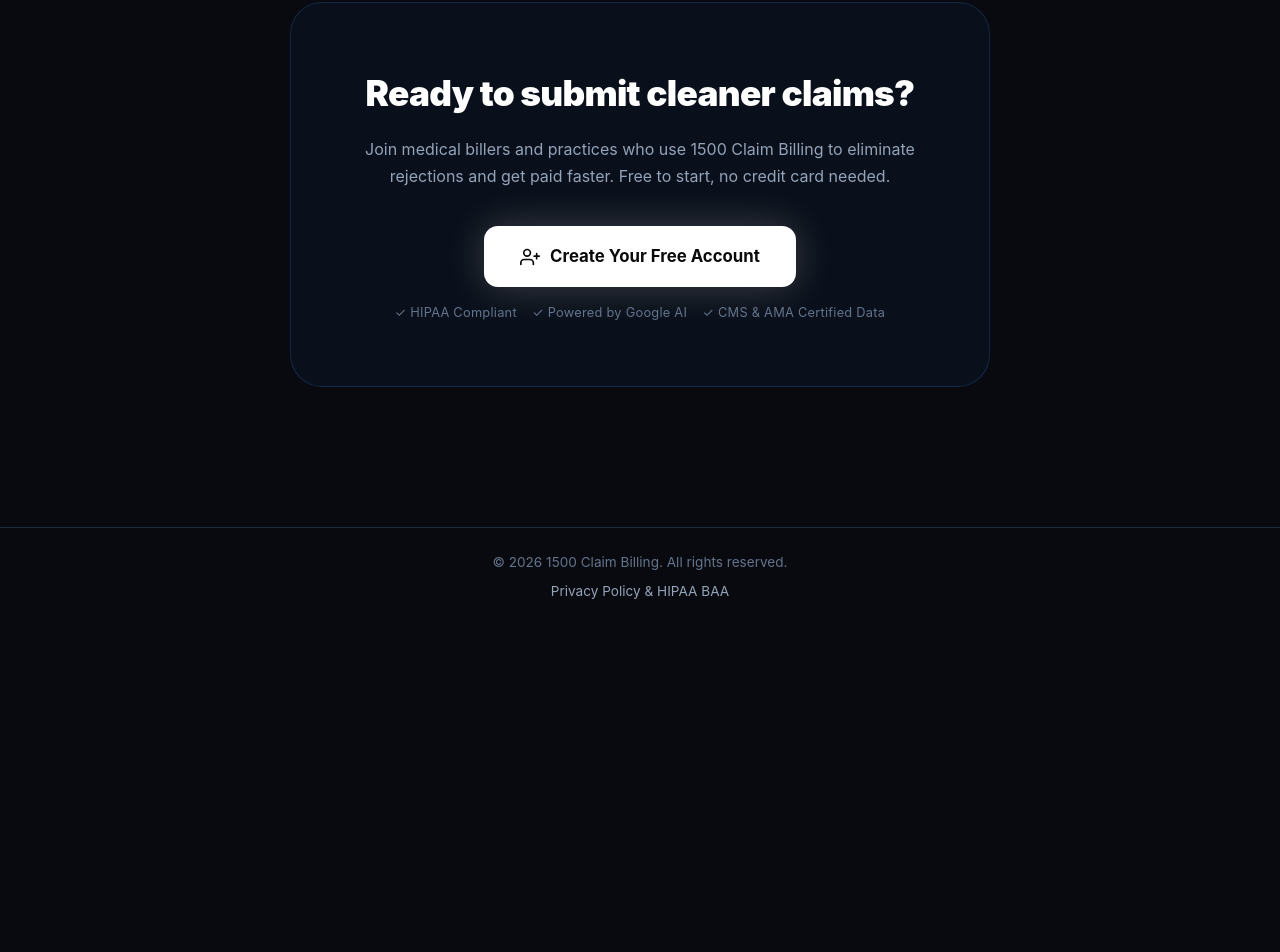
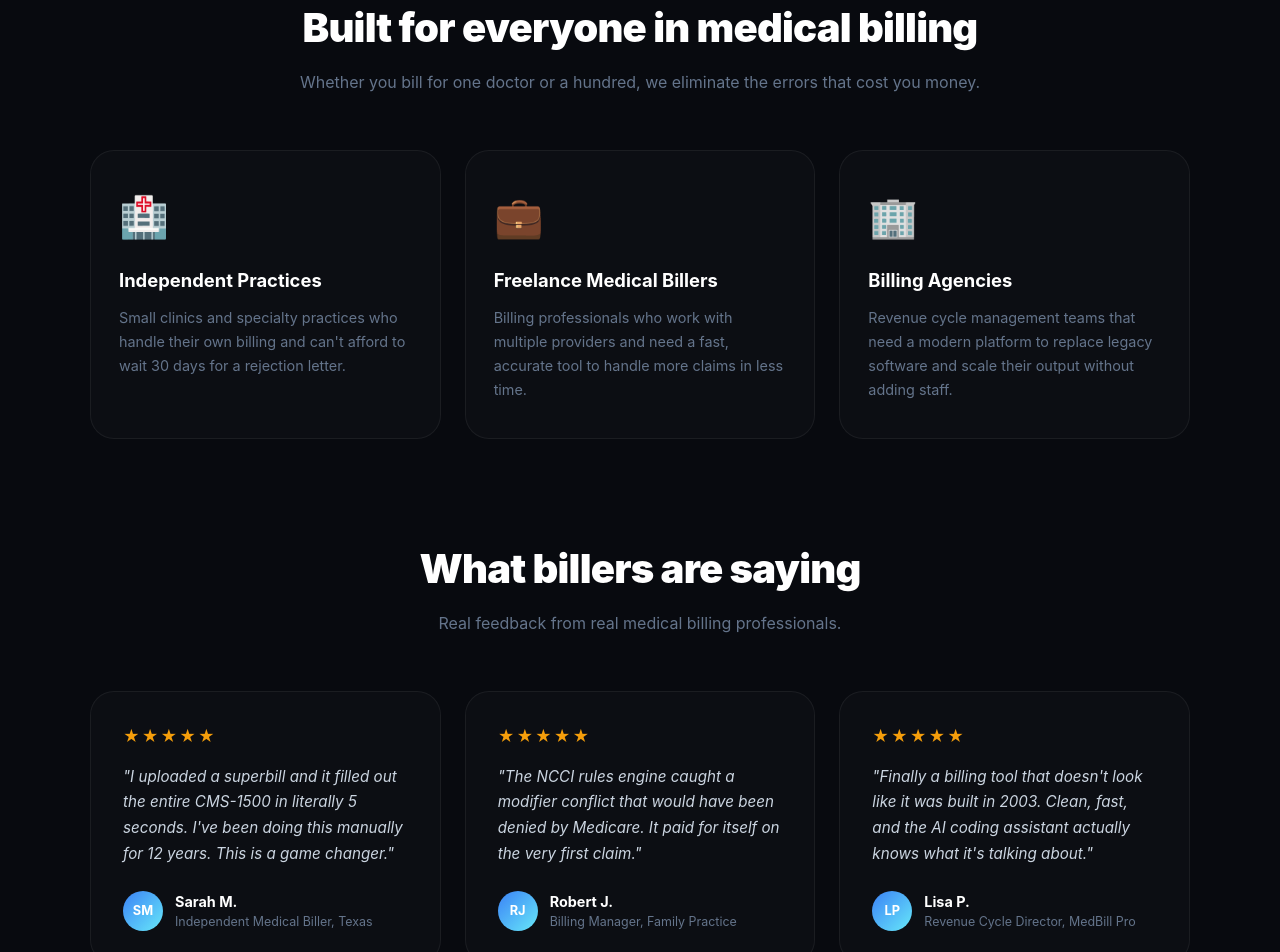
Before and after one commit to kadiapp/cms_saas, a Next.js app: page / in a window 1280 px wide. Shown: the part 2480-3432 px from the top of the page. Before the commit the page ends 3105 px from the top, so only its background shows below. Built offline with nearby package versions, Linux system fonts and the light colour scheme; no server answers.

Commit message:
feat: Fix equal-height How it Works steps, add Who Is It For and Testimonials sections

```diff
--- a/src/app/landing.css
+++ b/src/app/landing.css
@@ -304,19 +304,19 @@
 
 .landing-steps {
   display: flex;
-  align-items: flex-start;
+  align-items: stretch;
   justify-content: center;
   gap: 0;
 }
 
 .landing-step {
   flex: 1;
-  max-width: 280px;
+  max-width: 300px;
   display: flex;
   flex-direction: column;
   align-items: center;
   text-align: center;
-  padding: 36px 24px;
+  padding: 36px 24px 32px;
   background: rgba(255,255,255,0.02);
   border: 1px solid rgba(255,255,255,0.06);
   border-radius: 24px;
@@ -369,14 +369,40 @@
 .landing-step-arrow {
   color: #334155;
   padding: 0 12px;
-  margin-top: 80px;
+  display: flex;
+  align-items: center;
+  justify-content: center;
   flex-shrink: 0;
 }
 
 @media (max-width: 768px) {
-  .landing-steps { flex-direction: column; align-items: center; gap: 32px; }
-  .landing-step { max-width: 100%; }
-  .landing-step-arrow { transform: rotate(90deg); margin: 0; }
+  .landing-steps {
+  display: flex;
+  align-items: stretch;
+  justify-content: center;
+  gap: 0;
+}
+  .landing-step {
+  flex: 1;
+  max-width: 300px;
+  display: flex;
+  flex-direction: column;
+  align-items: center;
+  text-align: center;
+  padding: 36px 24px 32px;
+  background: rgba(255,255,255,0.02);
+  border: 1px solid rgba(255,255,255,0.06);
+  border-radius: 24px;
+  position: relative;
+}
+  .landing-step-arrow {
+  color: #334155;
+  padding: 0 12px;
+  display: flex;
+  align-items: center;
+  justify-content: center;
+  flex-shrink: 0;
+}
 }
 
 /* ---- Bottom CTA ---- */
@@ -412,3 +438,134 @@
 @media (max-width: 768px) {
   .landing-bottom-cta { padding: 40px 24px; }
 }
+
+
+/* ---- Who Is It For ---- */
+.landing-who-wrapper {
+  width: 100%;
+  max-width: 1100px;
+  margin-top: 100px;
+  text-align: center;
+  position: relative;
+  z-index: 1;
+}
+
+.landing-who-grid {
+  display: grid;
+  grid-template-columns: repeat(3, 1fr);
+  gap: 24px;
+  margin-top: 0;
+}
+
+.landing-who-card {
+  padding: 36px 28px;
+  background: rgba(255,255,255,0.02);
+  border: 1px solid rgba(255,255,255,0.06);
+  border-radius: 24px;
+  text-align: left;
+  transition: border-color 0.3s, transform 0.2s;
+}
+
+.landing-who-card:hover {
+  border-color: rgba(59,130,246,0.3);
+  transform: translateY(-4px);
+}
+
+.landing-who-icon {
+  font-size: 2.5rem;
+  margin-bottom: 20px;
+}
+
+.landing-who-title {
+  font-size: 1.15rem;
+  font-weight: 700;
+  color: #fff;
+  margin-bottom: 12px;
+}
+
+.landing-who-desc {
+  font-size: 0.9rem;
+  color: #64748b;
+  line-height: 1.65;
+}
+
+@media (max-width: 768px) {
+  .landing-who-grid { grid-template-columns: 1fr; }
+}
+
+/* ---- Testimonials ---- */
+.landing-testimonials-wrapper {
+  width: 100%;
+  max-width: 1100px;
+  margin-top: 100px;
+  text-align: center;
+  position: relative;
+  z-index: 1;
+}
+
+.landing-testimonials {
+  display: grid;
+  grid-template-columns: repeat(3, 1fr);
+  gap: 24px;
+}
+
+.landing-testimonial-card {
+  padding: 32px;
+  background: rgba(255,255,255,0.02);
+  border: 1px solid rgba(255,255,255,0.06);
+  border-radius: 24px;
+  text-align: left;
+  display: flex;
+  flex-direction: column;
+  gap: 16px;
+}
+
+.landing-testimonial-stars {
+  color: #f59e0b;
+  font-size: 1rem;
+  letter-spacing: 2px;
+}
+
+.landing-testimonial-text {
+  font-size: 0.95rem;
+  color: #cbd5e1;
+  line-height: 1.7;
+  flex: 1;
+  font-style: italic;
+}
+
+.landing-testimonial-author {
+  display: flex;
+  align-items: center;
+  gap: 12px;
+  margin-top: 8px;
+}
+
+.landing-testimonial-avatar {
+  width: 40px;
+  height: 40px;
+  border-radius: 50%;
+  background: linear-gradient(135deg, #3b82f6, #67e8f9);
+  color: #fff;
+  font-size: 0.8rem;
+  font-weight: 700;
+  display: flex;
+  align-items: center;
+  justify-content: center;
+  flex-shrink: 0;
+}
+
+.landing-testimonial-name {
+  font-size: 0.9rem;
+  font-weight: 700;
+  color: #fff;
+}
+
+.landing-testimonial-role {
+  font-size: 0.78rem;
+  color: #64748b;
+}
+
+@media (max-width: 768px) {
+  .landing-testimonials { grid-template-columns: 1fr; }
+}
--- a/src/app/page.tsx
+++ b/src/app/page.tsx
@@ -123,6 +123,70 @@
           </div>
         </div>
 
+        {/* Who is it for */}
+        <div className="landing-who-wrapper">
+          <h2 className="landing-section-title">Built for everyone in medical billing</h2>
+          <p className="landing-section-sub">Whether you bill for one doctor or a hundred, we eliminate the errors that cost you money.</p>
+          <div className="landing-who-grid">
+            <div className="landing-who-card">
+              <div className="landing-who-icon">🏥</div>
+              <div className="landing-who-title">Independent Practices</div>
+              <div className="landing-who-desc">Small clinics and specialty practices who handle their own billing and can't afford to wait 30 days for a rejection letter.</div>
+            </div>
+            <div className="landing-who-card">
+              <div className="landing-who-icon">💼</div>
+              <div className="landing-who-title">Freelance Medical Billers</div>
+              <div className="landing-who-desc">Billing professionals who work with multiple providers and need a fast, accurate tool to handle more claims in less time.</div>
+            </div>
+            <div className="landing-who-card">
+              <div className="landing-who-icon">🏢</div>
+              <div className="landing-who-title">Billing Agencies</div>
+              <div className="landing-who-desc">Revenue cycle management teams that need a modern platform to replace legacy software and scale their output without adding staff.</div>
+            </div>
+          </div>
+        </div>
+
+        {/* Testimonials */}
+        <div className="landing-testimonials-wrapper">
+          <h2 className="landing-section-title">What billers are saying</h2>
+          <p className="landing-section-sub">Real feedback from real medical billing professionals.</p>
+          <div className="landing-testimonials">
+            <div className="landing-testimonial-card">
+              <div className="landing-testimonial-stars">★★★★★</div>
+              <p className="landing-testimonial-text">"I uploaded a superbill and it filled out the entire CMS-1500 in literally 5 seconds. I've been doing this manually for 12 years. This is a game changer."</p>
+              <div className="landing-testimonial-author">
+                <div className="landing-testimonial-avatar">SM</div>
+                <div>
+                  <div className="landing-testimonial-name">Sarah M.</div>
+                  <div className="landing-testimonial-role">Independent Medical Biller, Texas</div>
+                </div>
+              </div>
+            </div>
+            <div className="landing-testimonial-card">
+              <div className="landing-testimonial-stars">★★★★★</div>
+              <p className="landing-testimonial-text">"The NCCI rules engine caught a modifier conflict that would have been denied by Medicare. It paid for itself on the very first claim."</p>
+              <div className="landing-testimonial-author">
+                <div className="landing-testimonial-avatar">RJ</div>
+                <div>
+                  <div className="landing-testimonial-name">Robert J.</div>
+                  <div className="landing-testimonial-role">Billing Manager, Family Practice</div>
+                </div>
+              </div>
+            </div>
+            <div className="landing-testimonial-card">
+              <div className="landing-testimonial-stars">★★★★★</div>
+              <p className="landing-testimonial-text">"Finally a billing tool that doesn't look like it was built in 2003. Clean, fast, and the AI coding assistant actually knows what it's talking about."</p>
+              <div className="landing-testimonial-author">
+                <div className="landing-testimonial-avatar">LP</div>
+                <div>
+                  <div className="landing-testimonial-name">Lisa P.</div>
+                  <div className="landing-testimonial-role">Revenue Cycle Director, MedBill Pro</div>
+                </div>
+              </div>
+            </div>
+          </div>
+        </div>
+
         {/* Bottom CTA */}
         <div className="landing-bottom-cta">
           <h2 className="landing-bottom-cta-title">Ready to submit cleaner claims?</h2>
```
